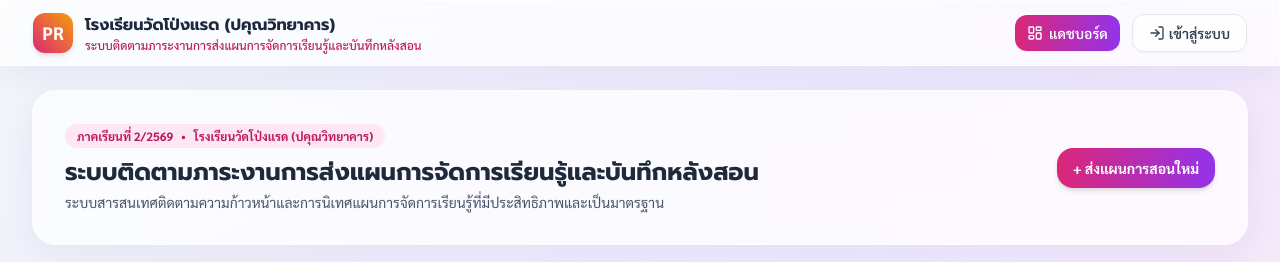
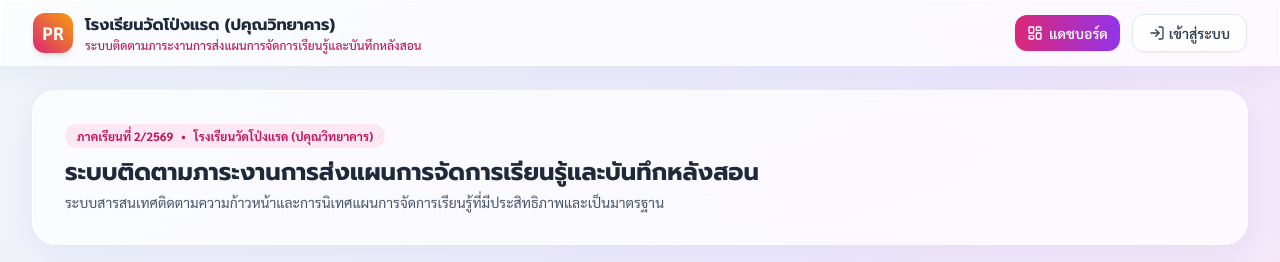
Before and after one commit to 22010022-web/PONGRAD-PLAN, a Next.js app: page / in a window 1280 px wide. Shown: the top 262 px of the page. Built offline with nearby package versions, Linux system fonts and the light colour scheme; no server answers; the database is empty.

Commit message:
fix: hide submit button for guest viewers

```diff
--- a/src/app/page.tsx
+++ b/src/app/page.tsx
@@ -2,11 +2,13 @@
 
 import { useEffect, useState } from "react";
 import Link from "next/link";
+import { useAuth } from "@/context/auth-context";
 import { supabase, isSupabaseConfigured } from "@/lib/supabase/client";
 import { LessonPlan, Teacher } from "@/types/database";
 import { FileText, CheckCircle2, Clock, AlertCircle, FileCheck, Search, Filter } from "lucide-react";
 
 export default function DashboardPage() {
+  const { user } = useAuth();
   const [plans, setPlans] = useState<LessonPlan[]>([]);
   const [teachers, setTeachers] = useState<Teacher[]>([]);
   const [isLoading, setIsLoading] = useState(true);
@@ -73,6 +75,7 @@ export default function DashboardPage() {
               ระบบสารสนเทศติดตามความก้าวหน้าและการนิเทศแผนการจัดการเรียนรู้ที่มีประสิทธิภาพและเป็นมาตรฐาน
             </p>
           </div>
+          {user && (
             <div className="flex flex-wrap gap-2">
               <Link
                 href="/submit"
@@ -81,6 +84,7 @@ export default function DashboardPage() {
                 + ส่งแผนการสอนใหม่
               </Link>
             </div>
+          )}
         </div>
       </div>
 
```
Lines whose indentation alone changed are shown as unchanged.
